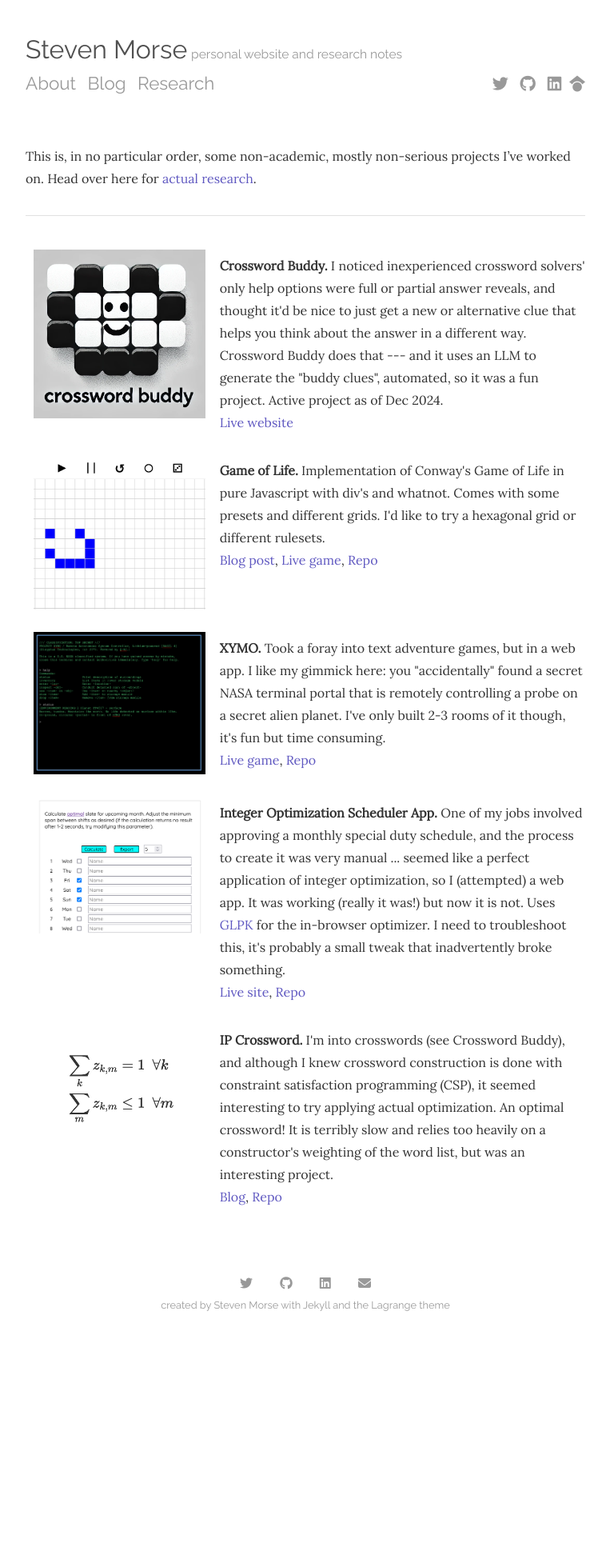
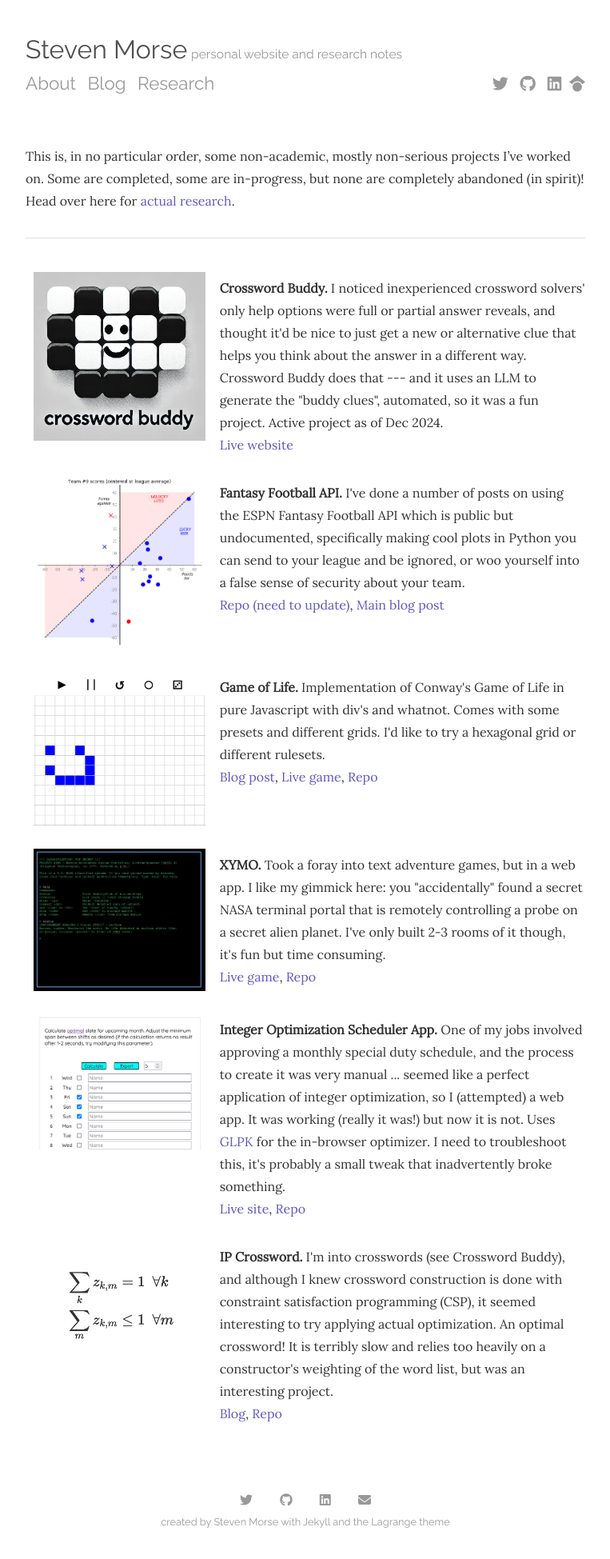
Before and after one commit to stmorse/stmorse.github.io, a Jekyll site: the page built from projects.md, in a window 1280 px wide. Shown: the whole page at 80% size, without its empty margins (258-1021 px from the left). Built offline with Jekyll 4.4.1, drawn with Linux system fonts in a browser that asks for light colours; nearby versions of some CDN libraries; before the commit the page ends 1678 px from its top, so only the background shows below that.

Commit message:
add footballdrop

```diff
--- a/projects.md
+++ b/projects.md
@@ -3,7 +3,7 @@
 title: Projects
 ---
 
-This is, in no particular order, some non-academic, mostly non-serious projects I've worked on.  Head over here for [actual research](https://stmorse.github.io/research.html).
+This is, in no particular order, some non-academic, mostly non-serious projects I've worked on. Some are completed, some are in-progress, but none are completely abandoned (in spirit)!  Head over here for [actual research](https://stmorse.github.io/research.html).
 
 <hr>
 
@@ -18,6 +18,21 @@
         <b>Crossword Buddy.</b> I noticed inexperienced crossword solvers' only help options were full or partial answer reveals, and thought it'd be nice to just get a new or alternative clue that helps you think about the answer in a different way.  Crossword Buddy does that --- and it uses an LLM to generate the "buddy clues", automated, so it was a fun project.  Active project as of Dec 2024.
         <br/>
         <a href="https://stmorse.github.io/xwbuddy">Live website</a></p>
+    </div>
+</div>
+
+<div class="row">
+    <div class="four columns">
+    <a href="https://github.com/stmorse/footballdrop" target="_blank">
+        <img style="padding: 10px; float: center;" width="100%" src="{{ site.baseurl }}/images/lucky_unlucky_9.png" alt="Fantasy Football">
+    </a>
+    </div>
+    <div class="eight columns">
+        <p>
+        <b>Fantasy Football API.</b> I've done a number of posts on using the ESPN Fantasy Football API which is public but undocumented, specifically making cool plots in Python you can send to your league and be ignored, or woo yourself into a false sense of security about your team.
+        <br/>
+        <a href="https://github.com/stmorse/footballdrop">Repo (need to update)</a>,
+        <a href="https://stmorse.github.io/journal/espn-fantasy-v3.html">Main blog post</a></p>
     </div>
 </div>
 
```
